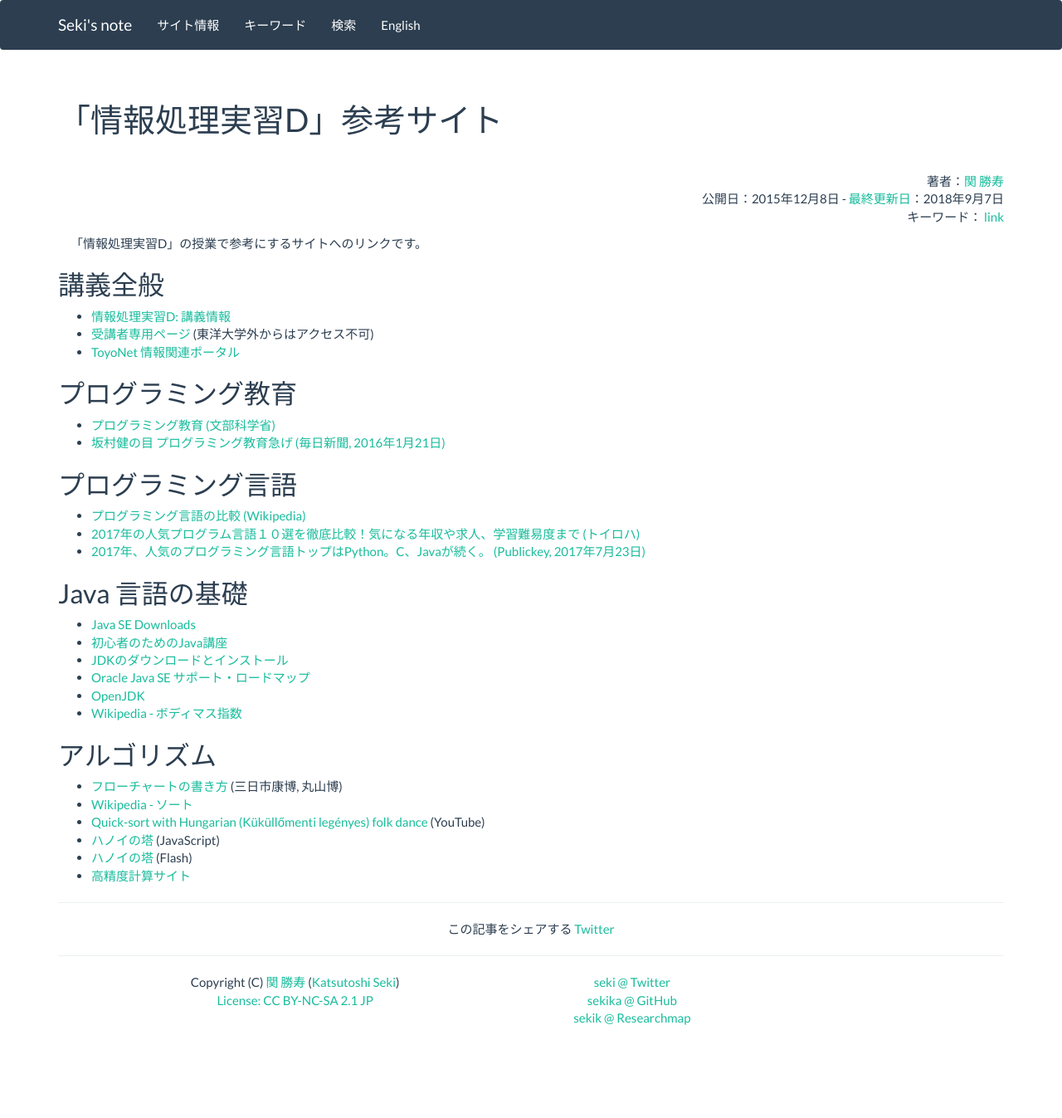
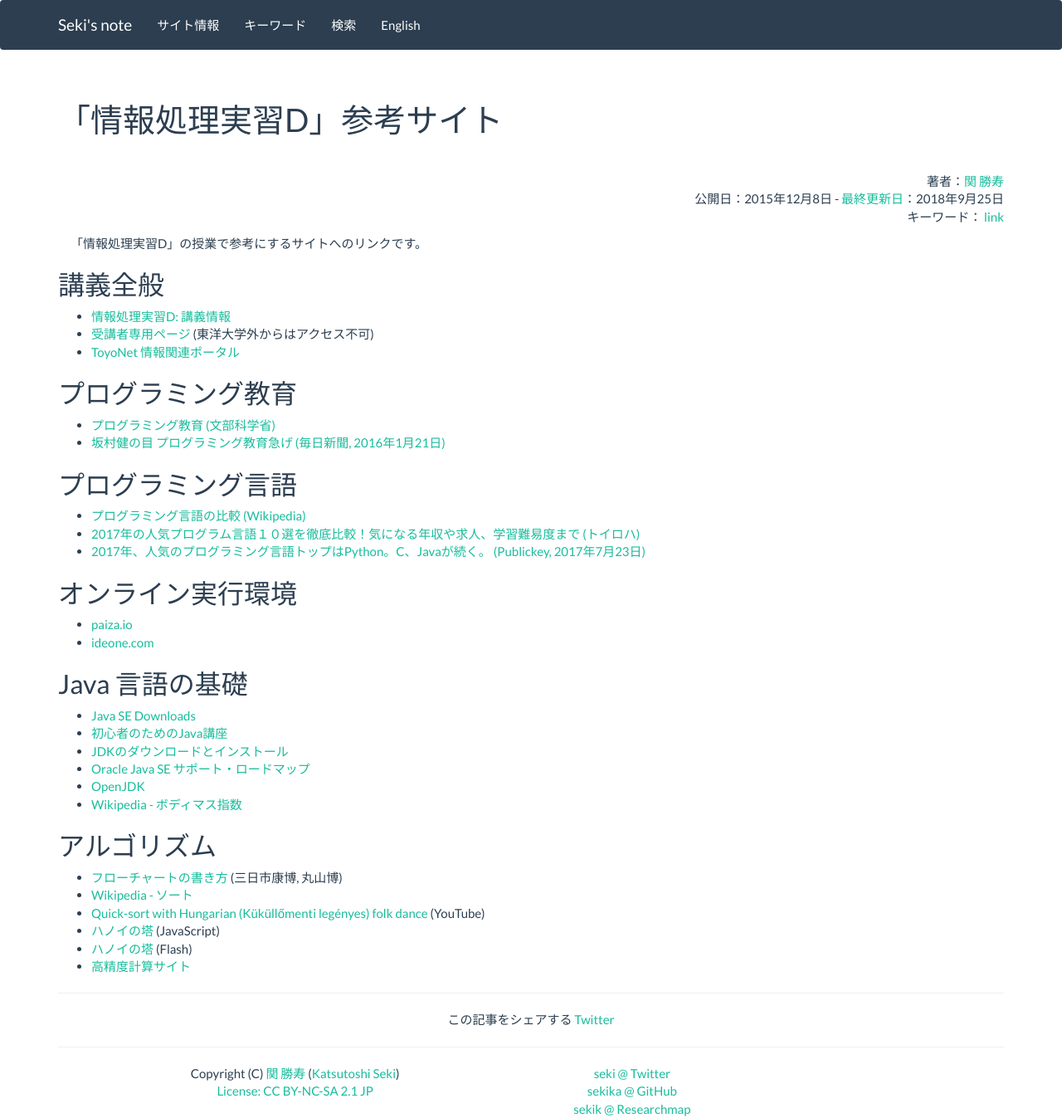
Before and after one commit to sekika/sekika.github.io, a Jekyll site: the page built from _posts/2015-12-08-joho-d-link.md, in a window 1280 px wide. Shown: the whole page at 83% size. Built offline with Jekyll 4.4.1, drawn with Linux system fonts in a browser that asks for light colours; nearby versions of some CDN libraries; comment, search, counter and statistics services are not loaded; before the commit the page ends 1238 px from its top, so only the background shows below that.

Commit message:
オンライン実行環境

```diff
--- a/_posts/2015-12-08-joho-d-link.md
+++ b/_posts/2015-12-08-joho-d-link.md
@@ -2,7 +2,7 @@
 layout: post
 title: 「情報処理実習D」参考サイト
 date: 2015-12-08 06:34:17 +0000
-update: 2018-09-07 06:49:59 +0000
+update: 2018-09-25 05:51:34 +0000
 tag: link
 ---
 「情報処理実習D」の授業で参考にするサイトへのリンクです。
@@ -21,12 +21,16 @@ tag: link
 - [2017年の人気プログラム言語１０選を徹底比較！気になる年収や求人、学習難易度まで (トイロハ)](https://toiroha.jp/article/detail/32380)
 - [2017年、人気のプログラミング言語トップはPython。C、Javaが続く。 (Publickey, 2017年7月23日)](http://www.publickey1.jp/blog/17/2017pythoncjavagoogle_trendstwittergithubstackoverflow.html)
 
+## オンライン実行環境
+- [paiza.io](https://paiza.io/ja)
+- [ideone.com](https://ideone.com/)
+
 ## Java 言語の基礎
 - [Java SE Downloads](http://www.oracle.com/technetwork/java/javase/downloads/index.html)
 - [初心者のためのJava講座](http://www.acroquest.co.jp/webworkshop/java_course/)
 - [JDKのダウンロードとインストール](http://www.bohyoh.com/Java/JDK/index.html)
 - [Oracle Java SE サポート・ロードマップ](http://www.oracle.com/technetwork/jp/java/eol-135779-ja.html)
-- [OpenJDK](http://jdk.java.net/)
+- [OpenJDK](http://openjdk.java.net/)
 - [Wikipedia - ボディマス指数](https://ja.wikipedia.org/wiki/%E3%83%9C%E3%83%87%E3%82%A3%E3%83%9E%E3%82%B9%E6%8C%87%E6%95%B0)
 
 ## アルゴリズム
```
